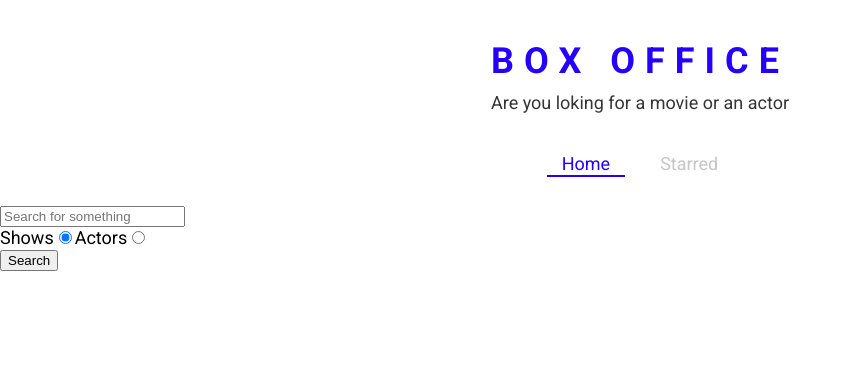
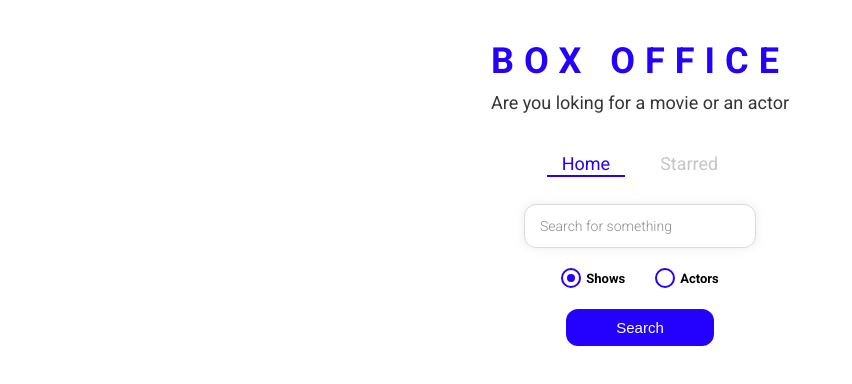
Before and after one commit to JashanDhiman/box-office, a React (Create React App) app: page / in a window 1280 px wide. Shown: the top 384 px of the page, without its empty margins (0-852 px from the left). Built offline with nearby package versions, Linux system fonts and the light colour scheme.

Commit message:
styled the entire app

```diff
--- /dev/null
+++ b/src/components/CustomRadio.js
@@ -0,0 +1,66 @@
+import React from 'react';
+import styled from 'styled-components';
+
+const RadioWrapper = styled.label`
+  display: block;
+  position: relative;
+  padding-left: 25px;
+  cursor: pointer;
+  font-size: 13px;
+  user-select: none;
+  font-weight: 700;
+  line-height: 1.65;
+
+  input {
+    position: absolute;
+    opacity: 0;
+    cursor: pointer;
+  }
+
+  span {
+    position: absolute;
+    top: 0;
+    left: 0;
+    height: 16px;
+    width: 16px;
+    background-color: #fff;
+    border: 2px solid ${({ theme }) => theme.mainColors.blue};
+    border-radius: 50%;
+  }
+
+  input:checked ~ span {
+    background-color: #fff;
+    border: 2px solid ${({ theme }) => theme.mainColors.blue};
+  }
+
+  span:after {
+    content: '';
+    position: absolute;
+    display: none;
+  }
+
+  input:checked ~ span:after {
+    display: block;
+  }
+
+  span:after {
+    top: 4px;
+    left: 4px;
+    width: 8px;
+    height: 8px;
+    border-radius: 50%;
+    background: ${({ theme }) => theme.mainColors.blue};
+  }
+`;
+
+const CustomRadio = ({ label, ...restProps }) => {
+  return (
+    <RadioWrapper htmlFor={restProps.id}>
+      {label}
+      <input {...restProps} type="radio" />
+      <span />
+    </RadioWrapper>
+  );
+};
+
+export default CustomRadio;
--- a/src/pages/Home.js
+++ b/src/pages/Home.js
@@ -1,20 +1,26 @@
 import React, { useState } from 'react';
+import MainPageLayout from '../components/MainPageLayout';
+import { apiGet } from '../misc/config';
+import ShowGrid from '../components/show/ShowGrid';
 import ActorGrid from '../components/actor/ActorGrid';
-import MainPageLayout from '../components/MainPageLayout';
-import ShowGrid from '../components/show/ShowGrid';
-import { apiGet } from '../misc/config';
 import { useLastQuery } from '../misc/custom-hooks';
+import {
+  SearchInput,
+  RadioInputsWrapper,
+  SearchButtonWrapper,
+} from './Home.styled';
+import CustomRadio from '../components/CustomRadio';
 
 const Home = () => {
   const [input, setInput] = useLastQuery();
   const [results, setResults] = useState(null);
   const [searchOption, setSearchOption] = useState('shows');
+
   const isShowsSearch = searchOption === 'shows';
-
   const onSearch = () => {
-    apiGet(`/search/${searchOption}?q=${input}`).then(result =>
-      setResults(result)
-    );
+    apiGet(`/search/${searchOption}?q=${input}`).then(result => {
+      setResults(result);
+    });
   };
 
   const onInputChange = ev => {
@@ -35,6 +41,7 @@
     if (results && results.length === 0) {
       return <div>No results</div>;
     }
+
     if (results && results.length > 0) {
       return results[0].show ? (
         <ShowGrid data={results} />
@@ -42,12 +49,13 @@
         <ActorGrid data={results} />
       );
     }
+
     return null;
   };
 
   return (
     <MainPageLayout>
-      <input
+      <SearchInput
         type="text"
         placeholder="Search for something"
         onChange={onInputChange}
@@ -55,32 +63,33 @@
         value={input}
       />
 
-      <div>
-        <label htmlFor="shows-search">
-          Shows
-          <input
-            id="shows-search "
-            type="radio"
+      <RadioInputsWrapper>
+        <div>
+          <CustomRadio
+            label="Shows"
+            id="shows-search"
             value="shows"
             checked={isShowsSearch}
             onChange={onRadioChange}
           />
-        </label>
-        <label htmlFor="actors-search">
-          Actors
-          <input
-            id="actors-search "
-            type="radio"
+        </div>
+
+        <div>
+          <CustomRadio
+            label="Actors"
+            id="actors-search"
             value="people"
             checked={!isShowsSearch}
             onChange={onRadioChange}
           />
-        </label>
-      </div>
+        </div>
+      </RadioInputsWrapper>
 
-      <button type="button" onClick={onSearch}>
-        Search
-      </button>
+      <SearchButtonWrapper>
+        <button type="button" onClick={onSearch}>
+          Search
+        </button>
+      </SearchButtonWrapper>
       {renderResults()}
     </MainPageLayout>
   );
--- /dev/null
+++ b/src/pages/Home.styled.js
@@ -0,0 +1,49 @@
+import styled from 'styled-components';
+
+export const SearchInput = styled.input`
+  display: block;
+  font-family: 'Roboto', sans-serif;
+  width: 200px;
+  margin: auto;
+  outline: none;
+  padding: 13px 15px;
+  border: 1px solid #dbdbdb;
+  box-shadow: 0px 0px 10px 0px rgba(219, 219, 219, 0.5);
+  font-size: 14px;
+  border-radius: 12px;
+  color: #8d8d8d;
+
+  &::placeholder {
+    font-weight: 300;
+    color: #8d8d8d;
+  }
+`;
+
+export const RadioInputsWrapper = styled.div`
+  display: flex;
+  justify-content: center;
+  margin: 20px 0;
+
+  div {
+    margin: 0 15px;
+  }
+`;
+
+export const SearchButtonWrapper = styled.div`
+  text-align: center;
+  margin-bottom: 35px;
+
+  button {
+    color: #fff;
+    background-color: ${({ theme }) => theme.mainColors.blue};
+    margin: auto;
+    padding: 10px 50px;
+    font-size: 15px;
+    border: none;
+    outline: none;
+    border-radius: 12px;
+    &:hover {
+      cursor: pointer;
+    }
+  }
+`;
```
